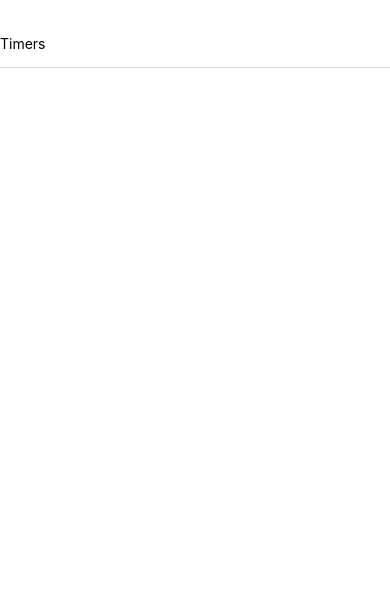
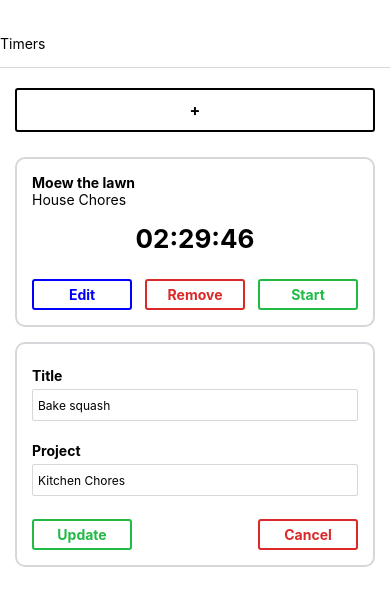
Before and after one commit to harlemtraveler/React-Native-Time-Tracker, a React Native app: screen / in a window 390 px wide. Shown: the top 606 px of the page. Built offline with nearby package versions, Linux system fonts and the light colour scheme.

Commit message:
Built a static version of the application

```diff
--- a/App.js
+++ b/App.js
@@ -16,6 +16,24 @@ export default class App extends Component {
         <View style={styles.titleContainer}>
           <Text>Timers</Text>
         </View>
+        <ScrollView style={styles.timerList}>
+          <ToggleableTimerForm isOpen={false}/>
+
+          <EditableTimer
+            id="1"
+            title="Moew the lawn"
+            project="House Chores"
+            elapsed="8986300"
+            isRunning
+          />
+          <EditableTimer
+            id="2"
+            title="Bake squash"
+            project="Kitchen Chores"
+            elapsed="3890985"
+            editFormOpen
+          />
+        </ScrollView>
       </View>
     );
   }
@@ -40,3 +58,29 @@ const styles = StyleSheet.create({
     paddingBottom: 15,
   },
 });
+
+/*
+  COMPONENTS
+  ----------
+
+  ToggleableTimerForm:
+    - Is responisible for displaying either a "+" button or a forrm to create a new timer.
+
+    Props:
+    - "isOpen" - this is the conditional to determine what to diplay:
+      - true = display the TimerForm
+      - false = display the "+" TimerButton
+
+
+  EditableTimer:
+    - This is the compoennts that will house the timers in the list of timers
+
+
+    Props:
+    - "elapsed" - displays time elapsed while the timer was running
+    - "isRunning" - specifies wether the timer is is running
+    - "editFormOpen" - specifies wether to show the timer's face or its edit form.
+      - Props work as booleans.
+      - If a value is not explicityly set, it is read to be true.
+      - If a prop is absent, it is read to be falsy
+*/
--- a/components/EditableTimer.js
+++ b/components/EditableTimer.js
@@ -0,0 +1,27 @@
+import React, { Component } from 'react';
+// Components
+import Timer from './Timer';
+import TimerForm from './TimerForm';
+
+// EditableTimer is defined as a Functional Component
+export default function EditableTimer({
+  id,
+  title,
+  project,
+  elapsed,
+  isRunning,
+  editFormOpen,
+}) {
+  if (editFormOpen) {
+    return <TimerForm id={id} title={title} project={project} />;
+  }
+  return (
+    <Timer
+      id={id}
+      title={title}
+      project={project}
+      elapsed={elapsed}
+      isRunning={isRunning}
+    />
+  );
+}
--- /dev/null
+++ b/components/Timer.js
@@ -0,0 +1,49 @@
+import React from 'react';
+import { StyleSheet, View, Text } from 'react-native';
+
+import { millisecondsToHuman } from '../utils/TimerUtils';
+import TimerButton from './TimerButton';
+
+export default function Timer({ title, project, elapsed }) {
+  const elapsedString = millisecondsToHuman(elapsed);
+
+  return (
+    <View style={styles.timerContainer}>
+      <Text style={styles.title}>{title}</Text>
+      <Text>{project}</Text>
+      <Text style={styles.elapsedTime}>{elapsedString}</Text>
+
+      <View style={styles.buttonGroup}>
+        <TimerButton color="blue" small title="Edit" />
+        <TimerButton color="#DB2828" small title="Remove" />
+        <TimerButton color="#21BA45" small title="Start" />
+      </View>
+    </View>
+  );
+}
+
+const styles = StyleSheet.create({
+  timerContainer: {
+    backgroundColor: 'white',
+    borderColor: '#d6d7da',
+    borderWidth: 2,
+    borderRadius: 10,
+    padding: 15,
+    margin: 15,
+    marginBottom: 0,
+  },
+  title: {
+    fontSize: 14,
+    fontWeight: 'bold',
+  },
+  elapsedTime: {
+    fontSize: 26,
+    fontWeight: 'bold',
+    textAlign: 'center',
+    paddingVertical: 15,
+  },
+  buttonGroup: {
+    flexDirection: 'row',
+    justifyContent: 'space-between',
+  },
+});
--- /dev/null
+++ b/components/TimerButton.js
@@ -0,0 +1,58 @@
+import React, { Component } from 'react';
+import { StyleSheet, TouchableOpacity, Text, View } from 'react-native';
+
+export default function TimerButton({ color, title, small, onPress }) {
+  return (
+    <TouchableOpacity
+      style={[styles.button, { borderColor: color }]}
+      onPress={onPress}>
+      <Text
+        style={[
+          styles.buttonText, small ? styles.small : styles.large, { color },
+        ]}>
+          {title}
+        </Text>
+    </TouchableOpacity>
+  );
+}
+
+const styles = StyleSheet.create({
+  button: {
+    marginTop: 10,
+    minWidth: 100,
+    borderWidth: 2,
+    borderRadius: 3,
+  },
+  small: {
+    fontSize: 14,
+    padding: 5,
+  },
+  large: {
+    fontSize: 16,
+    padding: 10,
+  },
+  buttonText: {
+    textAlign: 'center',
+    fontWeight: 'bold',
+  },
+  title: {
+    fontSize: 14,
+    fontWeight: 'bold',
+  },
+  elapsedTime: {
+    fontSize: 18,
+    fontWeight: 'bold',
+    textAlign: 'center',
+    paddingVertical: 10,
+  },
+});
+
+/*
+
+  TouchableOpacity:
+  - Renders a wrapper to allow for components to respond with opacity changes when pressed.
+  - It will accept an "activeOpacity"prop that allows us to determine what the opacity of the view should be when passed.
+
+  Props:
+  - onPress - allows for a specified function to be passed (reusable).
+*/
--- /dev/null
+++ b/components/TimerForm.js
@@ -0,0 +1,76 @@
+import React, { Component } from 'react';
+import {StyleSheet, TextInput, Text, View } from 'react-native';
+import TimerButton from './TimerButton';
+
+export default function TimerForm({ id, title, project }) {
+  // If a timer id is present in props, then the timer already exist
+  // If there is no timer id in props, that means no timer exists
+  // So if props.id = true "Update", else "Create"
+  const submitText = id ? 'Update' : 'Create';
+
+  return (
+    <View style={styles.formContainer}>
+      <View style={styles.attributeContainer}>
+        <Text style={styles.textInputTitle}>Title</Text>
+        <View style={styles.textInputContainer}>
+          <TextInput
+            style={styles.textInput}
+            underlineColorAndroid={"transparent"}
+            defaultValue={title}
+          />
+        </View>
+      </View>
+
+      <View style={styles.attributeContainer}>
+        <Text style={styles.textInputTitle}>Project</Text>
+        <View style={styles.textInputContainer}>
+          <TextInput
+            style={styles.textInput}
+            underlineColorAndroid={"transparent"}
+            defaultValue={project}
+          />
+        </View>
+      </View>
+
+      <View style={styles.buttonGroup}>
+        <TimerButton small color="#21BA45" title={submitText} />
+        <TimerButton small color="#DB2828" title="Cancel" />
+      </View>
+    </View>
+  );
+}
+
+const styles = StyleSheet.create({
+  formContainer: {
+    backgroundColor: 'white',
+    borderColor: '#D6D7DA',
+    borderWidth: 2,
+    borderRadius: 10,
+    padding: 15,
+    margin: 15,
+    marginBottom: 0,
+  },
+  attributeContainer: {
+    marginVertical: 8,
+  },
+  textInputContainer: {
+    borderColor: '#D6D7DA',
+    borderRadius: 2,
+    borderWidth: 1,
+    marginBottom: 5,
+  },
+  textInput: {
+    height: 30,
+    padding: 5,
+    fontSize: 12,
+  },
+  textInputTitle: {
+    fontSize: 14,
+    fontWeight: 'bold',
+    marginBottom: 5,
+  },
+  buttonGroup: {
+    flexDirection: 'row',
+    justifyContent: 'space-between',
+  },
+});
--- a/components/ToggleableTimerForm.js
+++ b/components/ToggleableTimerForm.js
@@ -0,0 +1,22 @@
+import React, { Component } from 'react';
+import { StyleSheet, View } from 'react-native';
+
+import TimerButton from './TimerButton';
+import TimerForm from './TimerForm';
+
+export default function ToggleableTimerForm({ isOpen }) {
+  return (
+    <View style={[styles.container, !isOpen && styles.buttonPadding]}>
+      {isOpen ? <TimerForm /> : <TimerButton title="+" color="black" />}
+    </View>
+  );
+}
+
+const styles = StyleSheet.create({
+  container: {
+    paddingVertical: 10,
+  },
+  buttonPadding: {
+    paddingHorizontal: 15,
+  },
+});
--- /dev/null
+++ b/utils/TimerUtils.js
@@ -0,0 +1,35 @@
+import uuidv4 from 'uuid/v4';
+
+export const millisecondsToHuman = ms => {
+  const seconds = Math.floor((ms / 1000) % 60);
+  const minutes = Math.floor((ms / 1000 / 60) % 60);
+  const hours = Math.floor(ms / 1000 / 60 / 60);
+
+  const humanized = [
+    pad(hours.toString(), 2),
+    pad(minutes.toString(), 2),
+    pad(seconds.toString(), 2),
+  ].join(':');
+
+  return humanized;
+};
+
+const pad = (numberString, size) => {
+  let padded = numberString;
+  while (padded.length < size) {
+    padded = `0${padded}`;
+  }
+  return padded;
+};
+
+export const newTimer = (attrs = {}) => {
+  const timer = {
+    title: attrs.title || 'Timer',
+    project: attrs.project || 'Project',
+    id: uuidv4(),
+    elapsed: 0,
+    isRunning: false,
+  };
+
+  return timer;
+};
```
